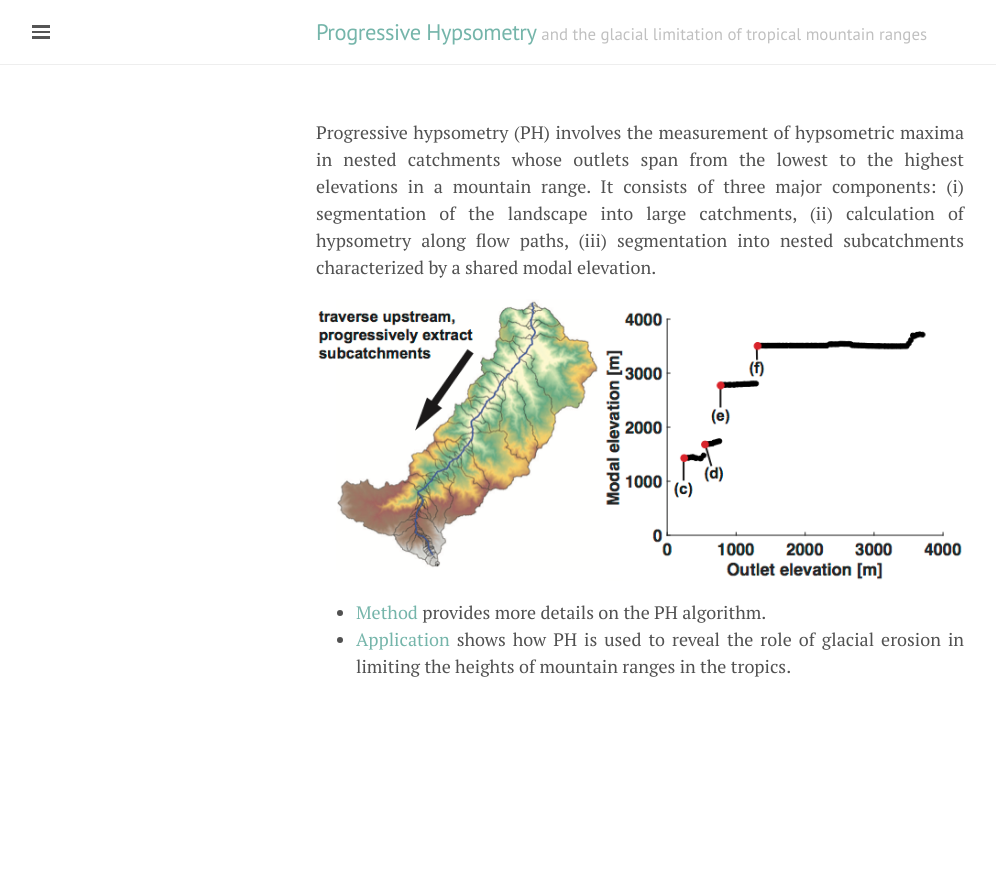
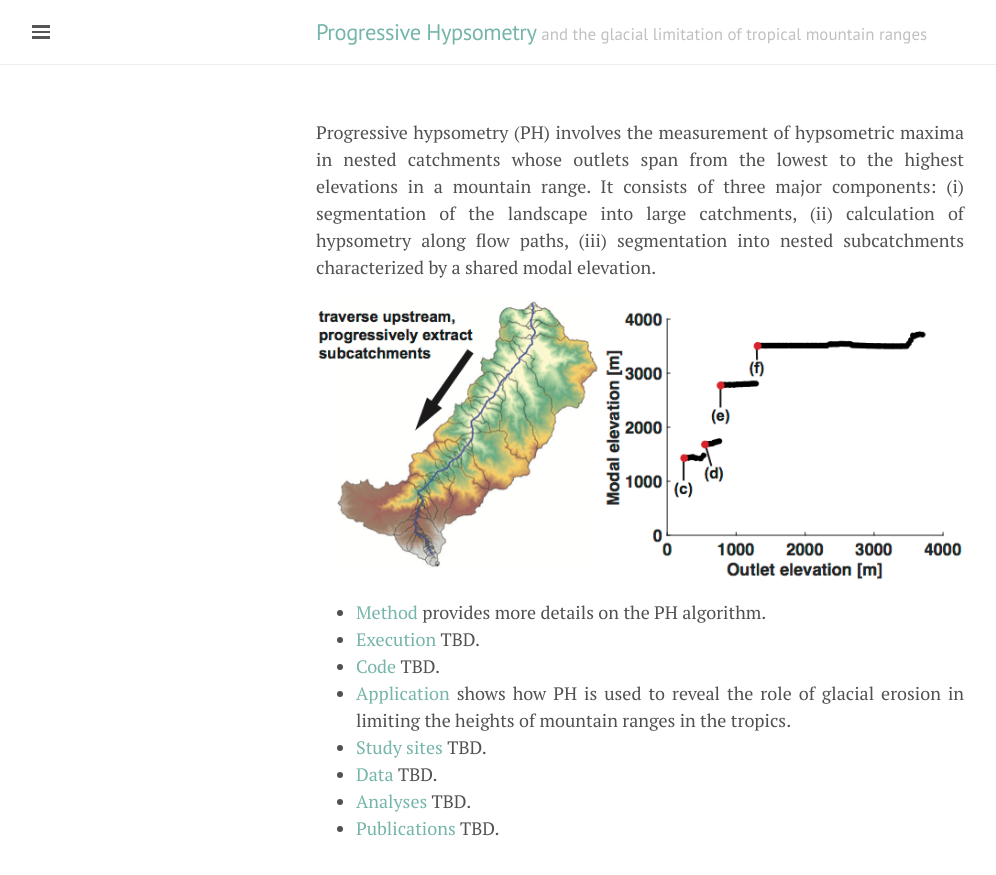
Before and after one commit to mcunningham917/PHdoc, a Jekyll site: the page built from index.html, in a window 1280 px wide. Shown: the top 875 px of the page, without its empty margins (0-996 px from the left). Built offline with Jekyll 4.4.1, drawn with Linux system fonts in a browser that asks for light colours; the list of posts is cut into pages by our own code.

Commit message:
Boost index.html content

```diff
--- a/index.html
+++ b/index.html
@@ -25,9 +25,27 @@ Progressive hypsometry (PH) involves the measurement of hypsometric maxima in ne
 		<a href="Method">Method</a> provides more details on the PH algorithm.
 	</li>
 	<li>
+		<a href="Execution">Execution</a> TBD.
+	</li>
+	<li>
+		<a href="Code">Code</a> TBD.
+	</li>
+	<li>
 		<a href="Application">Application</a> shows how PH is used to reveal
 		the role of glacial erosion in limiting the heights of mountain ranges
 		in the tropics.
+	</li>
+	<li>
+		<a href="Study sites">Study sites</a> TBD.
+	</li>
+	<li>
+		<a href="Data">Data</a> TBD.
+	</li>
+	<li>
+		<a href="Analyses">Analyses</a> TBD.
+	</li>
+	<li>
+		<a href="Publications">Publications</a> TBD.
 	</li>
 </ul>
 </p>
```
